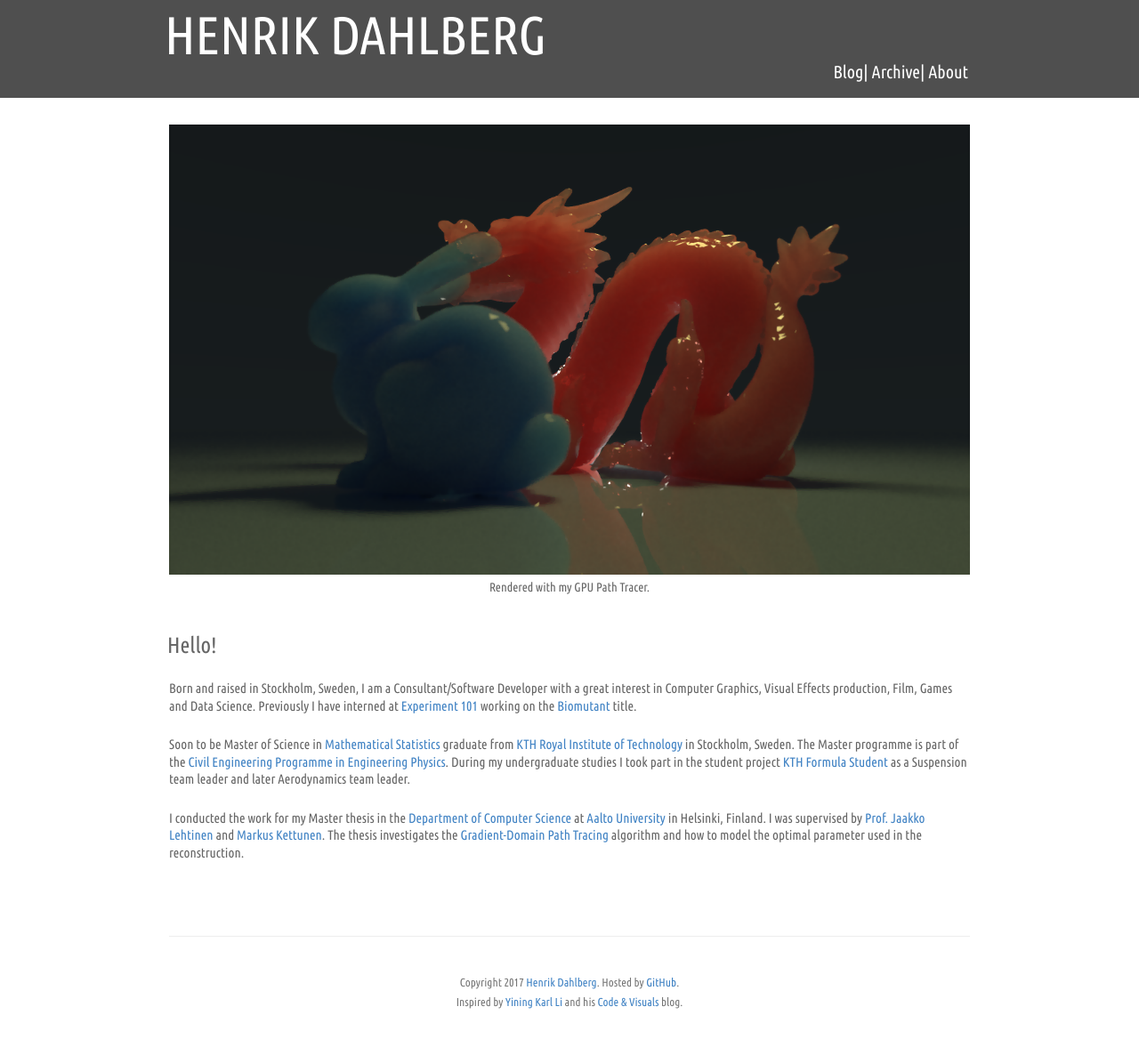
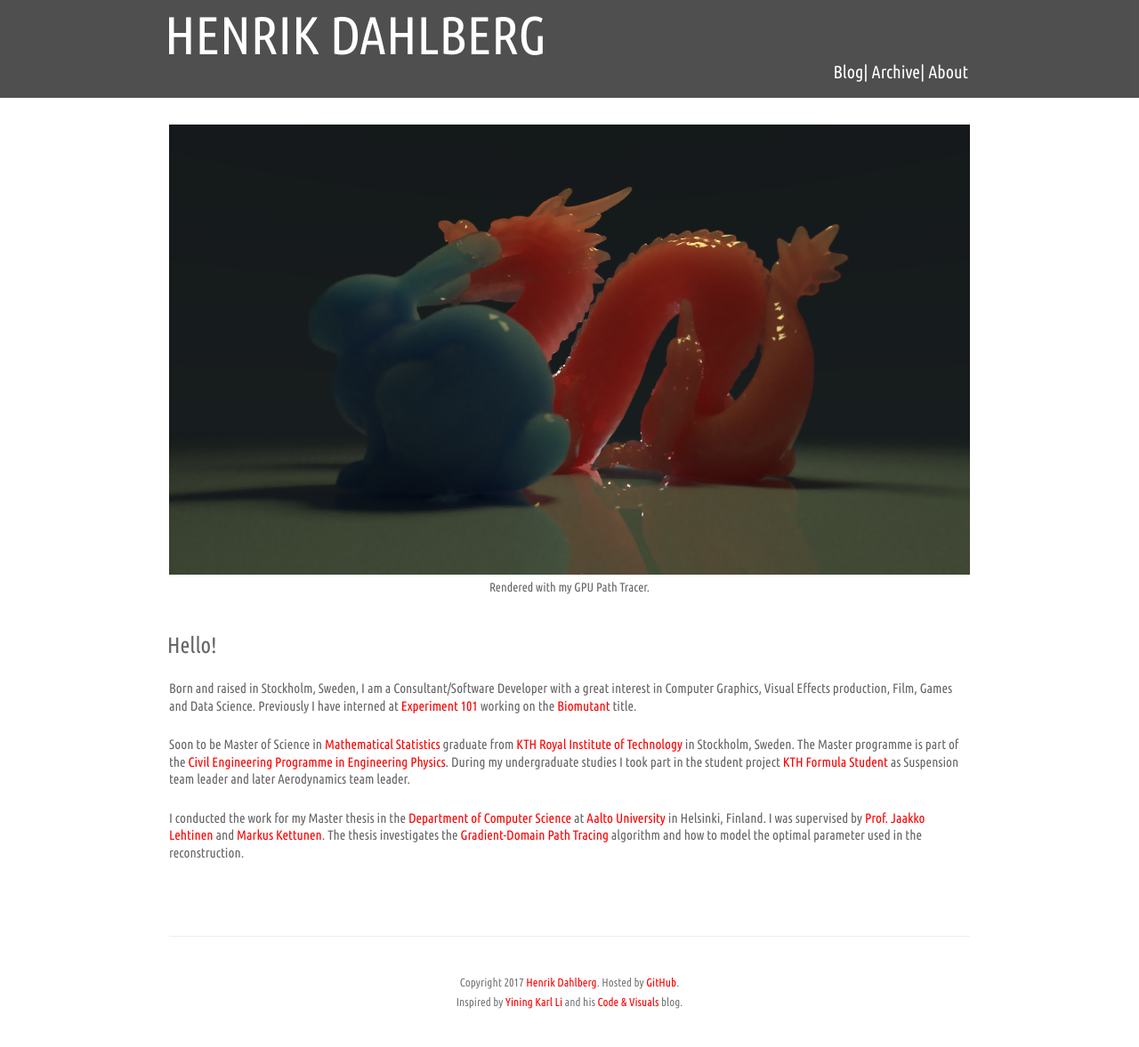
Before and after one commit to henrikdahlberg/henrikdahlberg.github.io, a Jekyll site: the page built from index.html, in a window 1280 px wide. Shown: the whole page at 89% size. Built offline with Jekyll 4.4.1, drawn with Linux system fonts in a browser that asks for light colours; some web fonts are replaced.

Commit message:
Font seems to be working. Changed some hyperlink colors. Removed some unused js from old font.

```diff
--- a/_layouts/default.html
+++ b/_layouts/default.html
@@ -10,8 +10,9 @@
 
 		<link rel="shortcut icon" href="/assets/ico/favicon.png">
 
+		<!---
 	    <script type="text/javascript" src="//use.typekit.net/iat5vmc.js"></script>
-   		<script type="text/javascript">try{Typekit.load();}catch(e){}</script>
+   		<script type="text/javascript">try{Typekit.load();}catch(e){}</script>--->
 
 
 	</head>
--- a/assets/css/style.css
+++ b/assets/css/style.css
@@ -43,7 +43,7 @@
 }
 
 /* Apply these base styles to all icons */
-.icon-ghost, .icon-feed, .icon-twitter, .icon-google-plus, .icon-facebook {
+/*.icon-ghost, .icon-feed, .icon-twitter, .icon-google-plus, .icon-facebook {
     font-family: 'icons';
     speak: none;
     font-style: normal;
@@ -53,11 +53,11 @@
     line-height: 1;
     -webkit-font-smoothing: antialiased;
     text-decoration: none;
-}
+}*/
 
 /* Each icon is created by inserting the corret character into the
    content of the :before pseudo element. Like a boss. */
-.icon-ghost:before {
+/*.icon-ghost:before {
     content: "\e000";
 }
 .icon-feed:before {
@@ -72,7 +72,7 @@
 }
 .icon-facebook:before {
     content: "\e004";
-}
+}*/
 
 
 /* ==========================================================================
@@ -96,7 +96,7 @@ body {
     color: #666666;
 }
 
-::-moz-selection {
+/*::-moz-selection {
     color: #222;
     background: #D6EDFF;
     text-shadow: none;
@@ -106,7 +106,7 @@ body {
     color: #222;
     background: #D6EDFF;
     text-shadow: none;
-}
+}*/
 
 h1, h2, h3,
 h4, h5, h6 {
@@ -156,20 +156,21 @@ h6 {
 }
 
 a {
-    color: #4183C4;
-/*    color: #FF0000;*/
+/*    color: #4183C4;*/
+    color: #FF0000;
     text-decoration: none;
 }
 
 a:hover {
     /*text-decoration: underline;*/
-    color: #ff0000;
+/*    color: #ff0000;*/
+	color: #aaaaaa;
 }
 
 h1 a, h2 a, h3 a,
 h4 a, h5 a, h6 a {
-    color: #4183C4;
-    /*color: #FF0000;*/
+/*    color: #4183C4;*/
+    color: #FF0000;
 }
 
 
--- a/index.html
+++ b/index.html
@@ -24,7 +24,7 @@ page-template: home-template
       </header>
       <section class="textfield-content">
 			<p>Born and raised in Stockholm, Sweden, I am a Consultant/Software Developer with a great interest in Computer Graphics, Visual Effects production, Film, Games and Data Science. Previously I have interned at <a href="http://experiment101.com/">Experiment 101</a> working on the <a href="http://biomutant.com/">Biomutant</a> title.</p>
-			<p>Soon to be Master of Science in <a href="https://www.kth.se/en/studies/master/applied-and-computational-mathematics/">Mathematical Statistics</a> graduate from <a href="http://www.kth.se/">KTH Royal Institute of Technology</a> in Stockholm, Sweden. The Master programme is part of the <a href="https://www.kth.se/utbildning/civilingenjor/teknisk-fysik/utbildningsbeskrivning-1.4216">Civil Engineering Programme in Engineering Physics</a>. During my undergraduate studies I took part in the student project <a href="http://www.kthformulastudent.se/">KTH Formula Student</a> as a Suspension team leader and later Aerodynamics team leader.</p>
+			<p>Soon to be Master of Science in <a href="https://www.kth.se/en/studies/master/applied-and-computational-mathematics/">Mathematical Statistics</a> graduate from <a href="http://www.kth.se/">KTH Royal Institute of Technology</a> in Stockholm, Sweden. The Master programme is part of the <a href="https://www.kth.se/utbildning/civilingenjor/teknisk-fysik/utbildningsbeskrivning-1.4216">Civil Engineering Programme in Engineering Physics</a>. During my undergraduate studies I took part in the student project <a href="http://www.kthformulastudent.se/">KTH Formula Student</a> as Suspension team leader and later Aerodynamics team leader.</p>
 			<p>I conducted the work for my Master thesis in the <a href="http://cs.aalto.fi/en/">Department of Computer Science</a> at <a href="http://www.aalto.fi/en/">Aalto University</a> in Helsinki, Finland. I was supervised by <a href="https://mediatech.aalto.fi/~jaakko/">Prof. Jaakko Lehtinen</a> and <a href="https://mediatech.aalto.fi/~kettunm2/">Markus Kettunen</a>. The thesis investigates the <a href="https://mediatech.aalto.fi/publications/graphics/GPT/">Gradient-Domain Path Tracing</a> algorithm and how to model the optimal parameter used in the reconstruction.</p>
       </section>
   </article>
```
